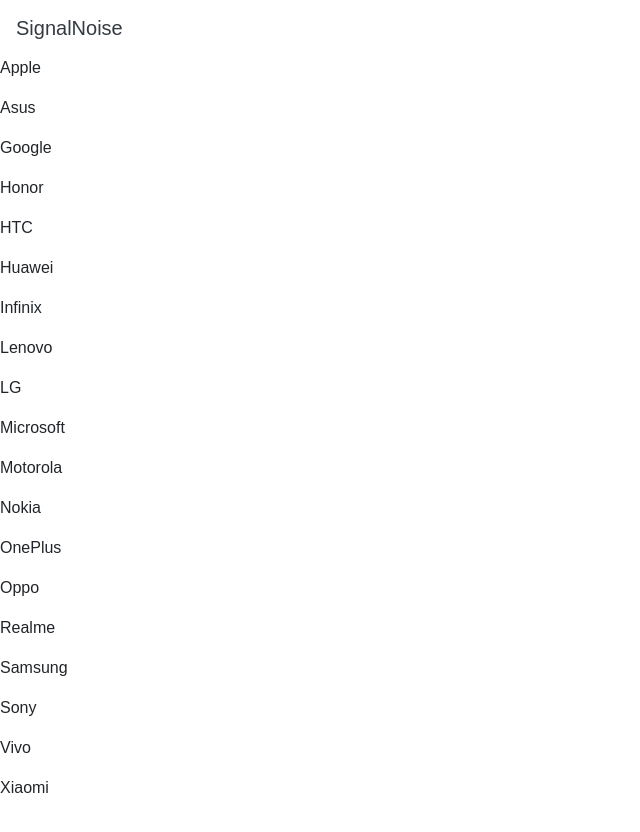
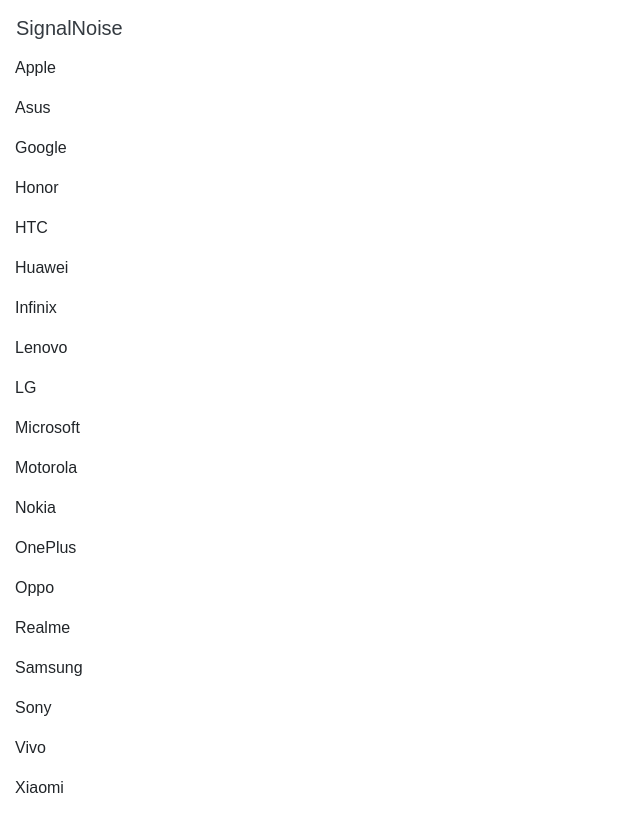
Before and after one commit to signalnoiseongithub/www, a Jekyll site: the page built from smartphone.html, in a window 1280 px wide. Shown: the top 832 px of the page, without its empty margins (0-640 px from the left). Built offline with Jekyll 4.4.1, drawn with Linux system fonts in a browser that asks for light colours; some web fonts are replaced.

Commit message:
Update default.html

```diff
--- a/_layouts/default.html
+++ b/_layouts/default.html
@@ -24,7 +24,7 @@
       <a href="{{ site.baseurl }}" class="navbar-brand text-dark">{{ site.title }}</a>
     </header>
 
-    <main>
+    <main class="container-fluid">
       {{ content }}
     </main>
 
```
